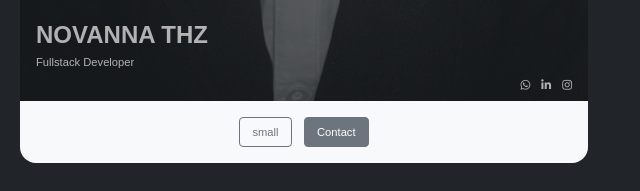
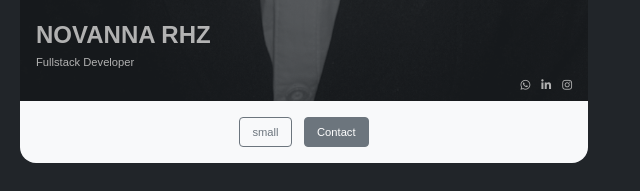
Before and after one commit to adityaw24/profile-card, a plain HTML site: page index.html in a window 1280 px wide. Shown: the part 722-913 px from the top of the page, 620-1260 px from the left. Drawn offline with nearby package versions, Linux system fonts and the light colour scheme; a web font is replaced by a local one.

Commit message:
Benerin namaa

```diff
--- a/index.html
+++ b/index.html
@@ -78,7 +78,7 @@
                 <div class="profile">
                     <img src="img/Novanna.jpg" class="img-fluid">
                     <div class="profile-name text-white px-3" style="margin-top:-5rem; padding-bottom: 0.4rem;">
-                        <h4 class="fw-bold text-start m-0">NOVANNA THZ</h4>
+                        <h4 class="fw-bold text-start m-0">NOVANNA RHZ</h4>
                         <small class="text-start job">Fullstack Developer</small>
                         <div class="text-end mt-1">
                             <p class="text-white icon mb-0">
```
